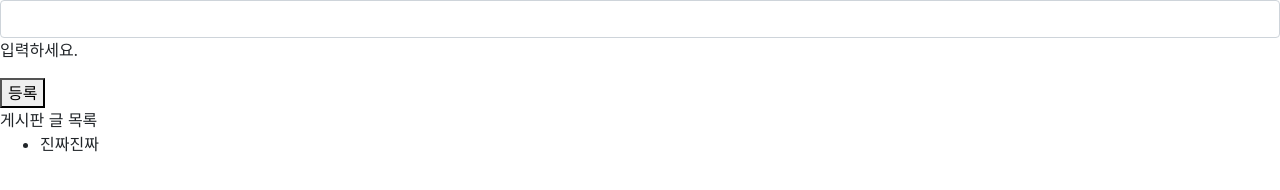
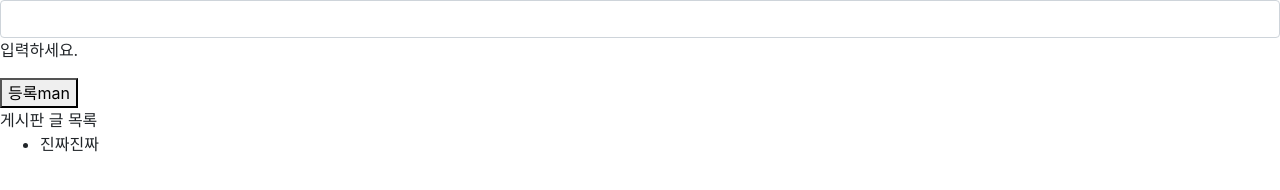
Before and after one commit to jngcii/git-notice-board, a plain HTML site: page index.html in a window 1280 px wide. Drawn offline with nearby package versions, Linux system fonts and the light colour scheme.

```diff
--- a/index.html
+++ b/index.html
@@ -10,7 +10,7 @@
     <form action="">
         <input class="form-control">
         <p>입력하세요.</p>
-        <button type="submit">등록</button>
+        <button type="submit">등록man</button>
     </form>
 
     <div>게시판 글 목록</div>
```
